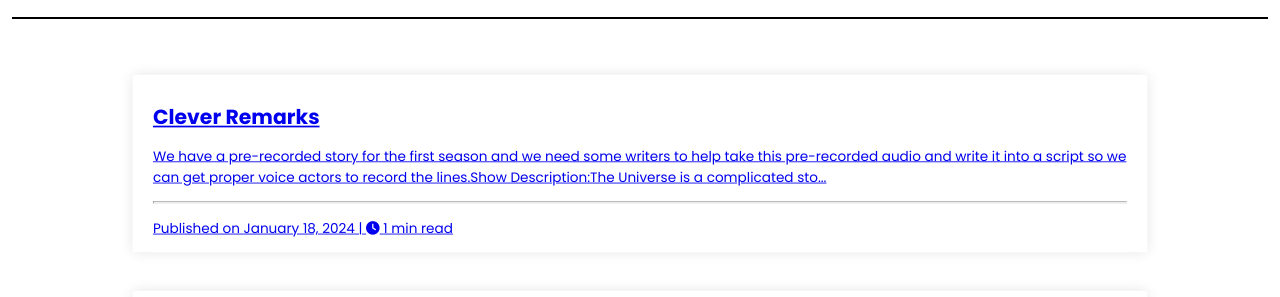
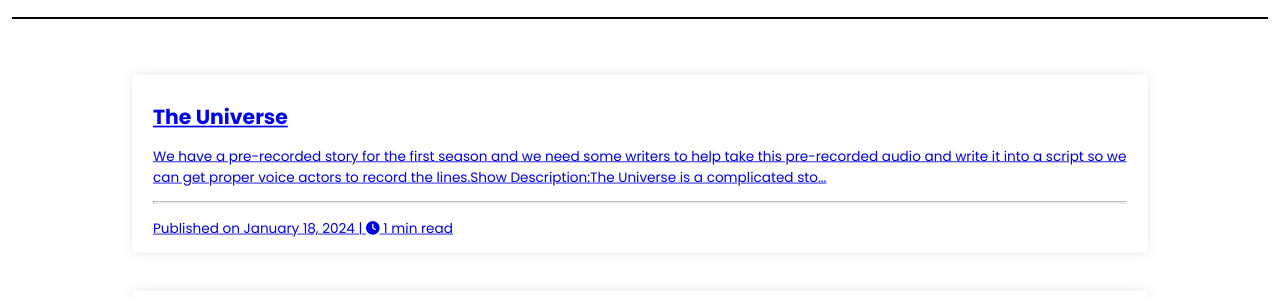
Before and after one commit to ScytedTV-Studios/www.scyted.tv, a Jekyll site: the page built from blog.md, in a window 1280 px wide and 1400 px high, cut to the strip 236-533 px from the top of the window. Built offline with Jekyll 4.4.1, drawn with Linux system fonts in a browser that asks for light colours; nearby versions of some CDN libraries; a script that is not in the unit is left out; some of the changed text lies outside the part shown; grey boxes are pictures that could not be loaded.

Commit message:
Update 2024-01-18-the-universe.md

```diff
--- a/_posts/2024-01-18-the-universe.md
+++ b/_posts/2024-01-18-the-universe.md
@@ -1,5 +1,5 @@
 ---
-title: Clever Remarks
+title: The Universe
 layout: post
 post-image: "https://cdn.scyted.tv/website-assets/casting-calls/the-universe.jpg"
 description: Looking for writers!
```
